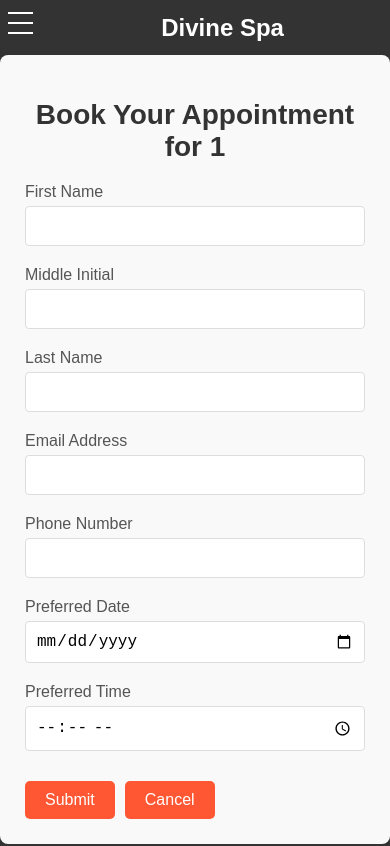
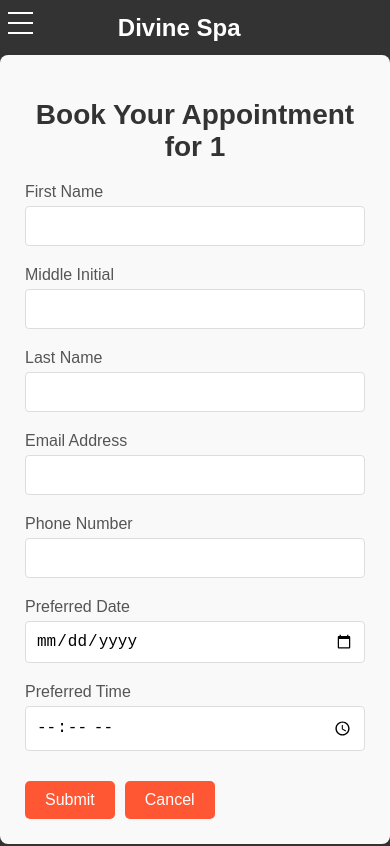
Before and after one commit to nbbhatta143/awesome-spa, a React (Create React App) app: page /#/booking/1 in a window 390 px wide. Shown: the top 846 px of the page. Built offline with nearby package versions, Linux system fonts and the light colour scheme.

Commit message:
align header

```diff
--- a/src/style/App.css
+++ b/src/style/App.css
@@ -4,7 +4,7 @@
   font-family: Arial, sans-serif;
   background-color: #333;
   margin-top: 2px;
-  max-width: 80%;
+  max-width: 75%;
   margin: 0 auto;
 }
 html{
@@ -173,8 +173,8 @@ header {
   /* Positioning for the hamburger menu and logo */
   .navbar .logo {
     position: absolute;
-    left: 50%;
-    transform: translateX(-50%); /* Centers the logo */
+    /* left: 50%; */
+    transform: translateX(-90%); /* Centers the logo */
   }
   /* When the menu is open, move it into view */
   .menu.open {
```
